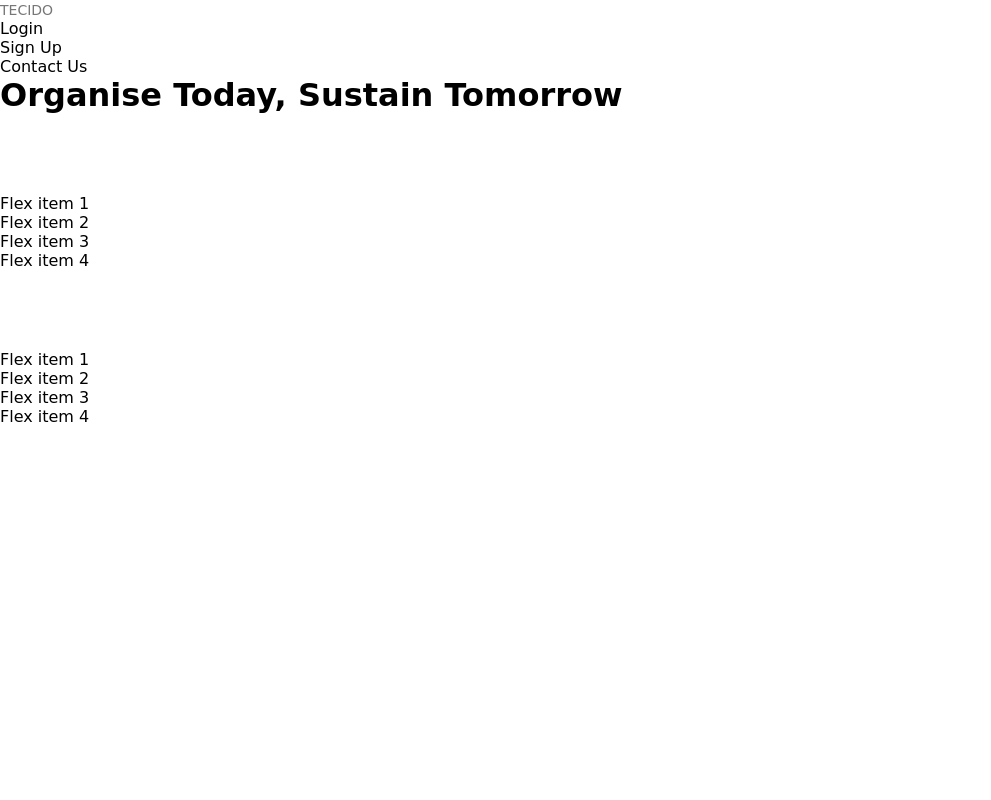
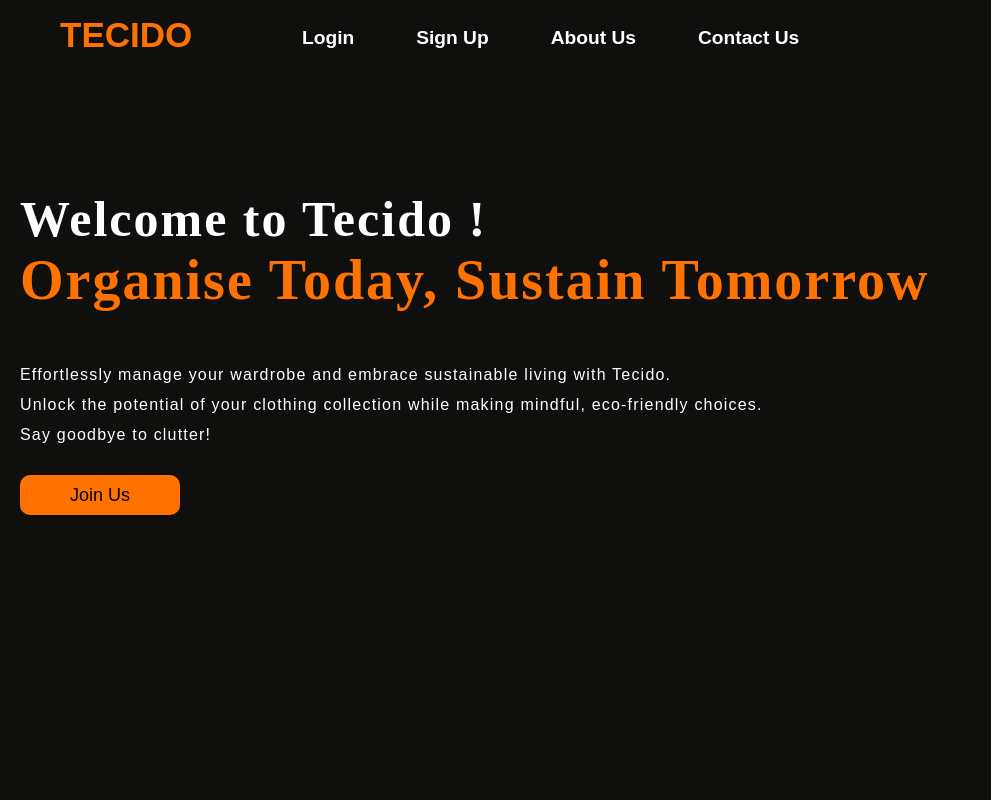
Before and after one commit to Preeti-Bhat6101/Vanquishers, a Flask app: template templates/index.html in a window 1280 px wide. Shown: the whole page, without its empty margins (0-991 px from the left). Run offline with Flask 3, Linux system fonts and the light colour scheme; the template is opened without the code that fills it, so the values that code supplies are empty.

Commit message:
Rough Home Page Done

```diff
--- a/static/styles/index.css
+++ b/static/styles/index.css
@@ -1,8 +1,229 @@
-navbar{
-    background-color: rgb(136, 13, 13);
-    --tw-text-opacity: 1;
-    color: rgb(255 255 255 / var(--tw-text-opacity)) /* #ffffff */;
+*{
+    margin: 0;
+    padding: 0;
+
+
+}
+
+body{
+    background-position: center;
+    background-size: cover;
+    background: #0f0f0e;
+}
+
+.main{
+    width: 100%;
+    /* background: linear-gradient(to top, rgba(235, 222, 222, 0.5)50%,rgba(243, 227, 159, 0.5)50%), url(1.jpg); */
+    background-position: center;
+    background-size: cover;
+    height: 100vh;
+    background: #0f0f0e;
+}
+
+
+.navbar{
+    width: 1200px;
+    height: 75px;
+    margin: auto;
+}
+
+.icon{
+    width: 200px;
+    float: left;
+    height: 70px;
+}
+
+.logo{
+    color: #ff7200;
+    font-size: 35px;
+    font-family: Arial;
+    padding-left: 20px;
+    float: left;
+    padding-top: 10px;
+    margin-top: 5px
+}
+
+.menu{
+    width: 700px;
+    float: left;
+    height: 5rem;
+}
+
+ul{
+    float: left;
     display: flex;
-    justify-content: space-between;
-    margin : 3rem;
+    align-items: center;
+    justify-content: end;
 }
+
+ul li{
+    list-style: none;
+    margin-left: 62px;
+    margin-top: 27px;
+    font-size: 1.2rem;
+}
+
+ul li a{
+    text-decoration: none;
+    color: #fff;
+    font-family: Arial;
+    font-weight: bold;
+    transition: 0.4s ease-in-out;
+}
+
+ul li a:hover{
+    color: #ff7200;
+}
+
+
+.srch{
+    font-family: 'Times New Roman';
+    width: 200px;
+    height: 40px;
+    background: transparent;
+    border: 1px solid #ff7200;
+    margin-top: 13px;
+    color: #fff;
+    border-right: none;
+    font-size: 16px;
+    float: left;
+    padding: 10px;
+    border-bottom-left-radius: 5px;
+    border-top-left-radius: 5px;
+}
+
+.btn{
+    width: 100px;
+    height: 40px;
+    background: #ff7200;
+    border: 2px solid #ff7200;
+    margin-top: 13px;
+    color: #fff;
+    font-size: 15px;
+    border-bottom-right-radius: 5px;
+    border-bottom-right-radius: 5px;
+    transition: 0.2s ease;
+    cursor: pointer;
+}
+.btn:hover{
+    color: #000;
+}
+
+.btn:focus{
+    outline: none;
+}
+
+.srch:focus{
+    outline: none;
+}
+
+.content{
+    width: 80rem;
+    height: auto;
+    margin: auto;
+    color: #fff;
+    position: relative;
+}
+
+.content .par{
+    padding-left: 20px;
+    padding-bottom: 25px;
+    font-family: Arial;
+    letter-spacing: 1.2px;
+    line-height: 30px;
+}
+
+.content h1{
+    font-family: 'Times New Roman';
+    font-size: 50px;
+    padding-left: 20px;
+    margin-top: 9%;
+    letter-spacing: 2px;
+}
+
+.content .cn{
+    width: 160px;
+    height: 40px;
+    background: #ff7200;
+    border: none;
+    margin-bottom: 10px;
+    margin-left: 20px;
+    font-size: 18px;
+    border-radius: 10px;
+    cursor: pointer;
+    transition: .4s ease;
+
+}
+
+.content .cn a{
+    text-decoration: none;
+    color: #000;
+    transition: .3s ease;
+}
+
+.cn:hover{
+    background-color: #fff;
+}
+
+.content span{
+    color: #ff7200;
+    font-size: 3.5rem;
+}
+
+
+
+::placeholder{
+    color: #fff;
+    font-family: Arial;
+}
+
+.btnn{
+    width: 240px;
+    height: 40px;
+    background: #ff7200;
+    border: none;
+    margin-top: 30px;
+    font-size: 18px;
+    border-radius: 10px;
+    cursor: pointer;
+    color: #fff;
+    transition: 0.4s ease;
+}
+.btnn:hover{
+    background: #fff;
+    color: #ff7200;
+}
+.btnn a{
+    text-decoration: none;
+    color: #000;
+    font-weight: bold;
+}
+.form .link{
+    font-family: Arial, Helvetica, sans-serif;
+    font-size: 17px;
+    padding-top: 20px;
+    text-align: center;
+}
+.form .link a{
+    text-decoration: none;
+    color: #ff7200;
+}
+.liw{
+    padding-top: 15px;
+    padding-bottom: 10px;
+    text-align: center;
+}
+.icons a{
+    text-decoration: none;
+    color: #fff;
+}
+.icons ion-icon{
+    color: #fff;
+    font-size: 30px;
+    padding-left: 14px;
+    padding-top: 5px;
+    transition: 0.3s ease;
+}
+.icons ion-icon:hover{
+    color: #ff7200;
+}
--- a/templates/index.html
+++ b/templates/index.html
@@ -6,39 +6,35 @@
     <link rel="stylesheet" href="/static/styles/index.css">
 
     <title>Tecido</title>
-    <link rel="stylesheet" href="/static/style.css">
 </head>
 <body>
-    <nav class="navbar">
-        <span class="title">TECIDO</span>
-        <ul class="px-10 py-4 flex space-x-11 justify-end text-xl">
-            <li class="cursor-pointer">Login</li>
-            <li class="cursor-pointer">Sign Up</li>
-            <li class="cursor-pointer">Contact Us</li>
-        </ul>
-    </nav>
-    <div class="container">
-        <h1 class="Tagline">
-            Organise Today, Sustain Tomorrow
-        </h1>
+    <div class="main">
+        <div class="navbar">
+         <div class="icon">
+           <h2 class="logo">TECIDO</h2>
+         </div>
+         <div class="menu">
+            <ul>
+                <li><a href="#">Login</a></li>
+                <li><a href="#">Sign Up</a></li>
+                <li><a href="#">About Us</a></li>
+                <li><a href="#">Contact Us</a></li>
+            </ul>
+        </div>
 
-        <div class="WhatWeDo" style="margin-top: 5rem;">
-            <div class="do1">Flex item 1</div>
-            <div class="do2">Flex item 2</div>
-            <div class="do3">Flex item 3</div>
-            <div class="do4">Flex item 4</div>
-          </div>
+    </div>
+    <div class="content">
+        <h1>Welcome to Tecido !<br><span style="margin-top: 3rem;">Organise Today, Sustain Tomorrow </span></h1>
+        <p class="par" style="margin-top: 3rem;">Effortlessly manage your wardrobe and embrace sustainable living with Tecido. <br> Unlock the potential of your clothing collection while making mindful, eco-friendly choices.
+            <br> Say goodbye to clutter!</p>
 
-        <div class="WhyUs" style="margin-top: 5rem;">
-            <div class ="us1" >Flex item 1</div>
-            <div class="us2">Flex item 2</div>
-            <div class="us3">Flex item 3</div>
-            <div class="us4">Flex item 4</div>
-          </div>
-
+            <button class="cn"><a href="#">Join Us</a></button>
+                </div>
+            </div>
 
     </div>
 
-
+</div>
+<!-- <script src="https://unpkg.com/ionicons@5.4.0/dist/ionicons.js"></script> -->
 </body>
 </html>
```
